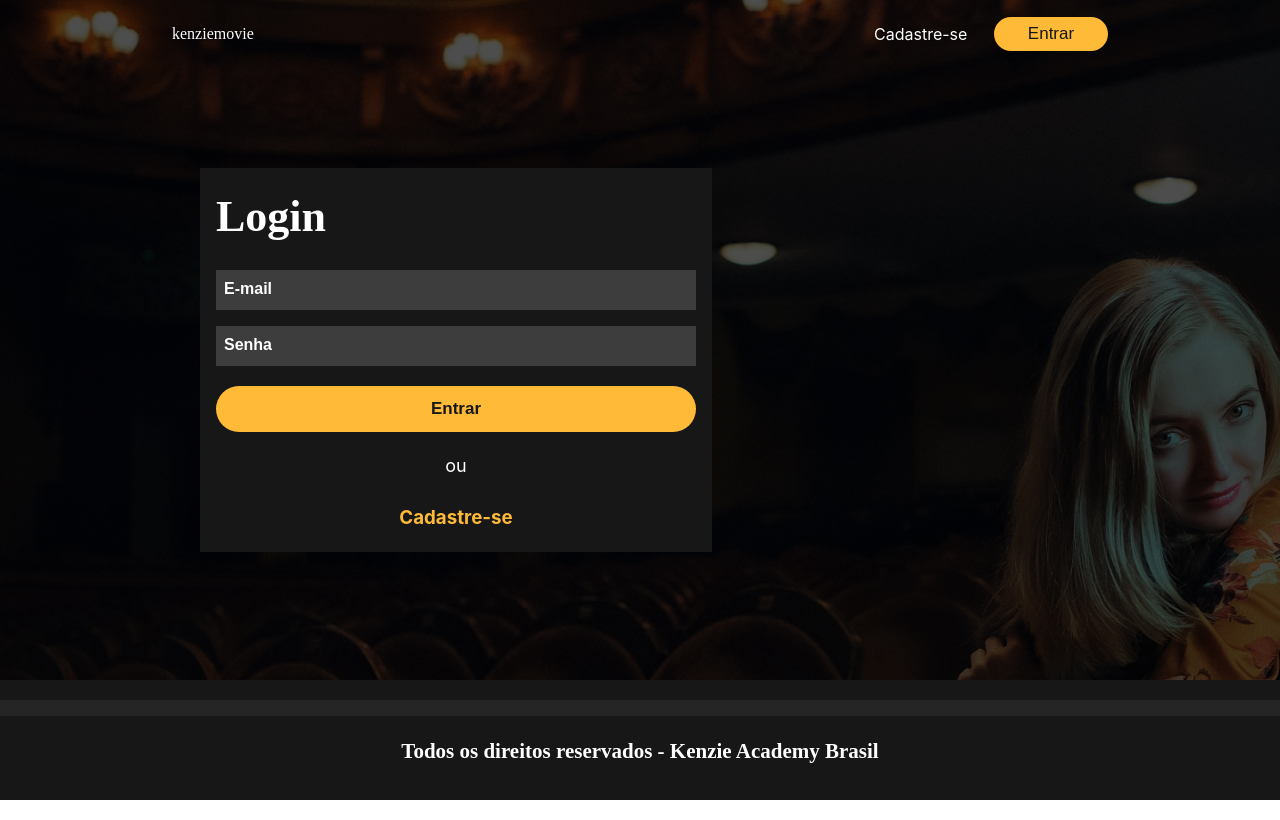
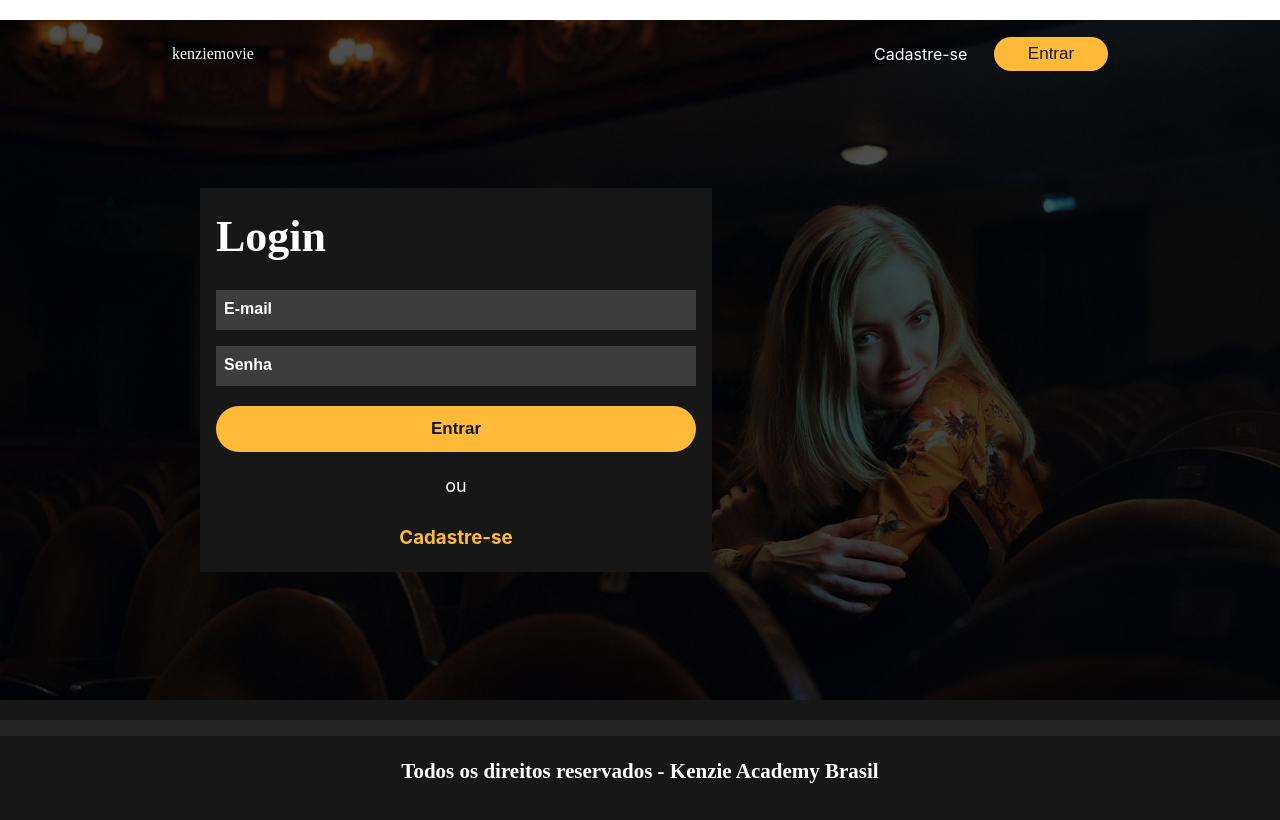
Before and after one commit to timeKenzieMovie/kenzie_movie, a React (Vite) app: page / in a window 1280 px wide. Built offline with nearby package versions, Linux system fonts and the light colour scheme.

Commit message:
fix: Ajustando background-image da loginPage

```diff
--- a/src/pages/LoginPage/style.module.scss
+++ b/src/pages/LoginPage/style.module.scss
@@ -7,9 +7,13 @@
 .pageLogin {
     width: auto;
     height: 85%;
-    background-image: url("../../assets/login_background.jpg");
     display: flex;
     flex-direction: column;
+    background-image: url("../../assets/login_background.jpg");
+    background-position: center;
+    background-repeat: no-repeat;
+    background-size: cover;
+    margin-top: 20px;
 }
 
 .main {
```
